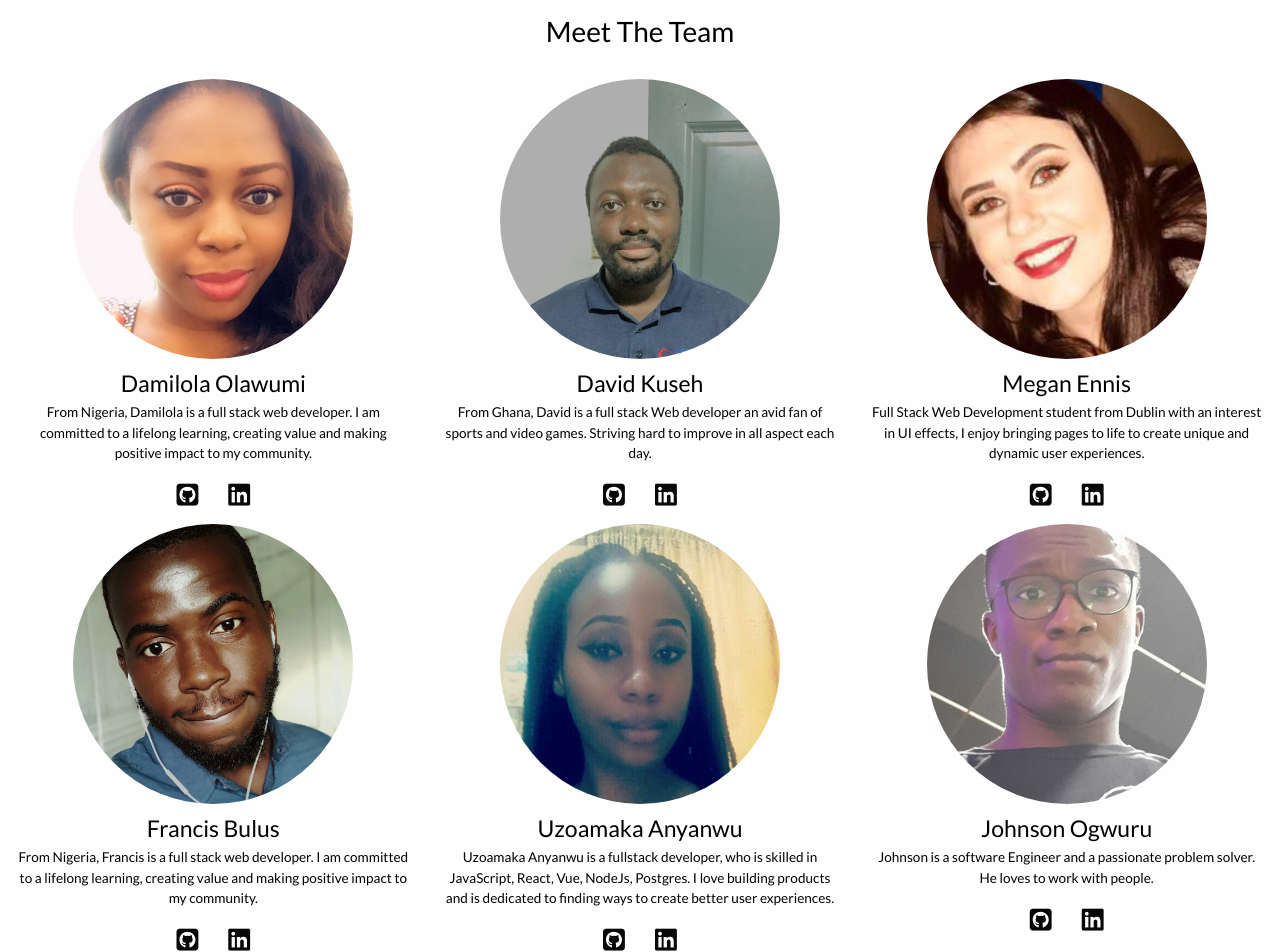
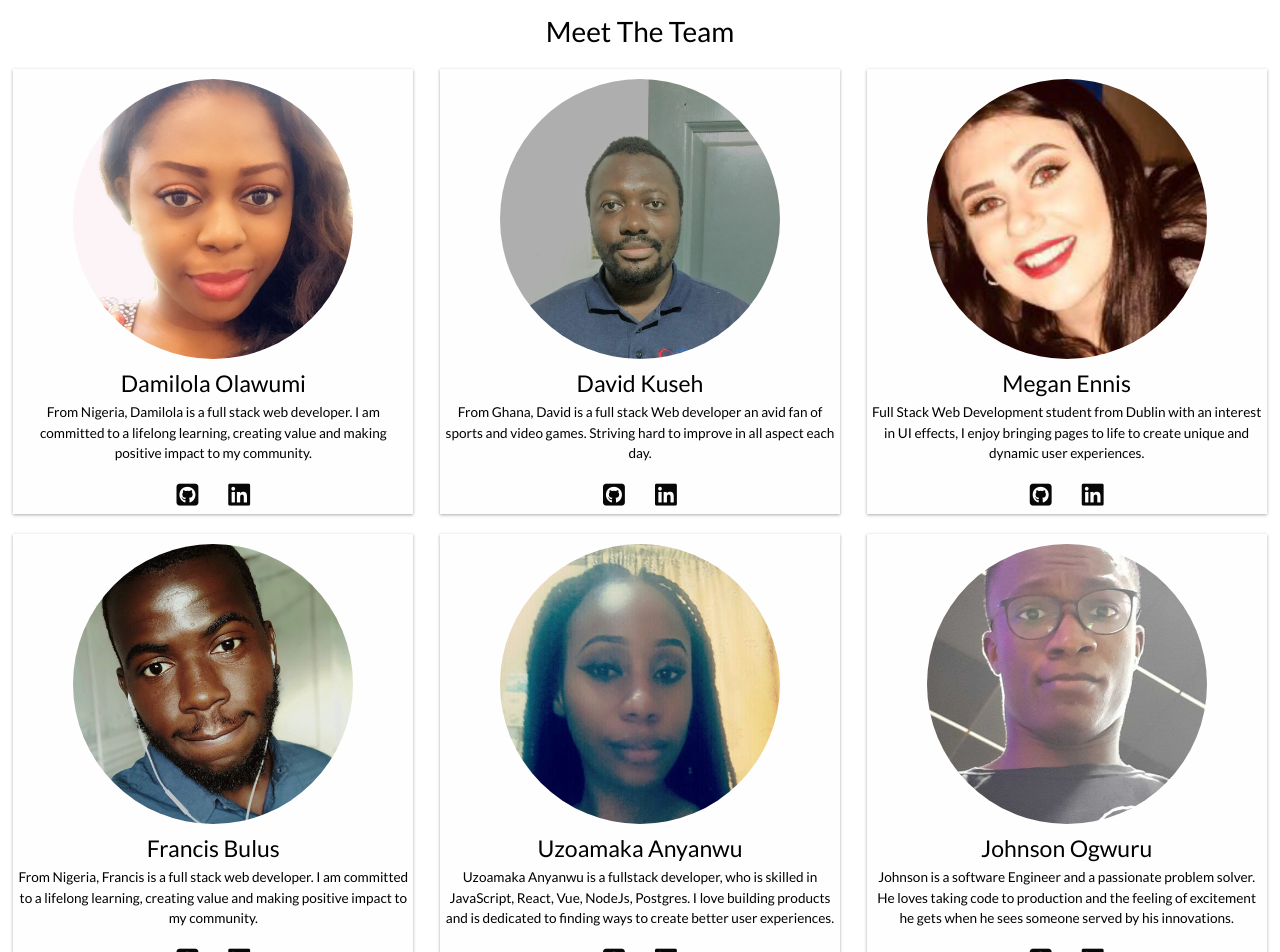
Before and after one commit to LABS-EU3/react_blog_frontend, a React (Create React App) app: page /about in a window 1280 px wide. Shown: the top 952 px of the page. Built offline with nearby package versions, Linux system fonts and the light colour scheme.

Commit message:
final changes

```diff
--- a/src/pages/AboutUs.js
+++ b/src/pages/AboutUs.js
@@ -78,7 +78,7 @@ function AboutUs() {
                 <Div>
                     <Img src={johnson} alt="johnson.jpg" />
                     <H6>Johnson Ogwuru</H6>
-                    <P>Johnson is a software Engineer and a passionate problem solver. He loves to work with people.</P>
+                    <P>Johnson is a software Engineer and a passionate problem solver.  He loves taking code to production and the feeling of excitement he gets when he sees someone served by his innovations. </P>
                     <ul>
                         <li>
                             <Anchor href="https://github.com/ogwurujohnson"  className="fab fa-github-square" target="_blank" rel="noopener noreferrer"> </Anchor>
--- a/src/utilities/styles/AboutUs-styles.js
+++ b/src/utilities/styles/AboutUs-styles.js
@@ -23,7 +23,8 @@ export const Div = styled.div`
 background: #fffefe;
 width: 400px;
 margin: auto;
-height: 425px;
+height: 445px;
+box-shadow: 0px 1px 3px 0px #aaa;
 padding-top: 10px;
 margin-top: 20px;
 `;
```
